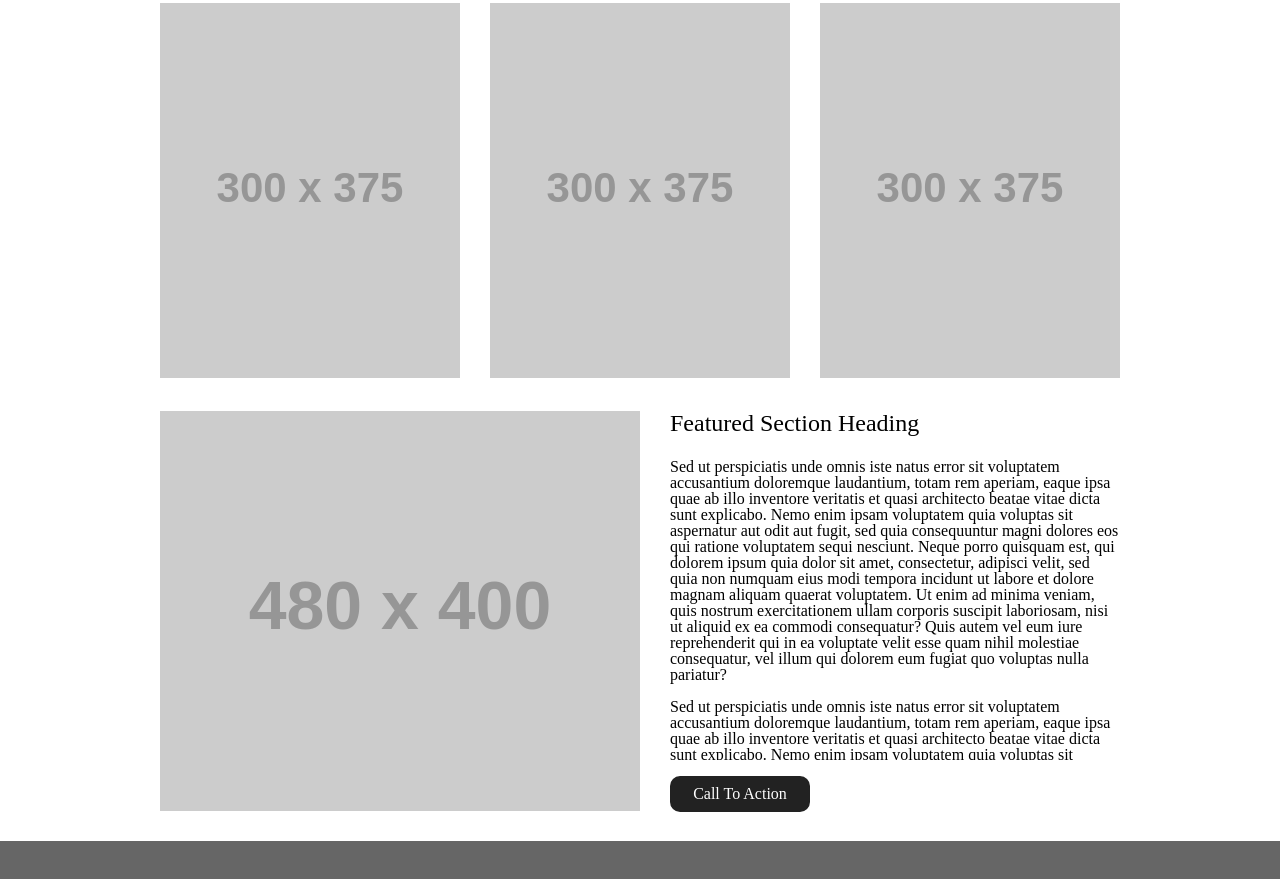
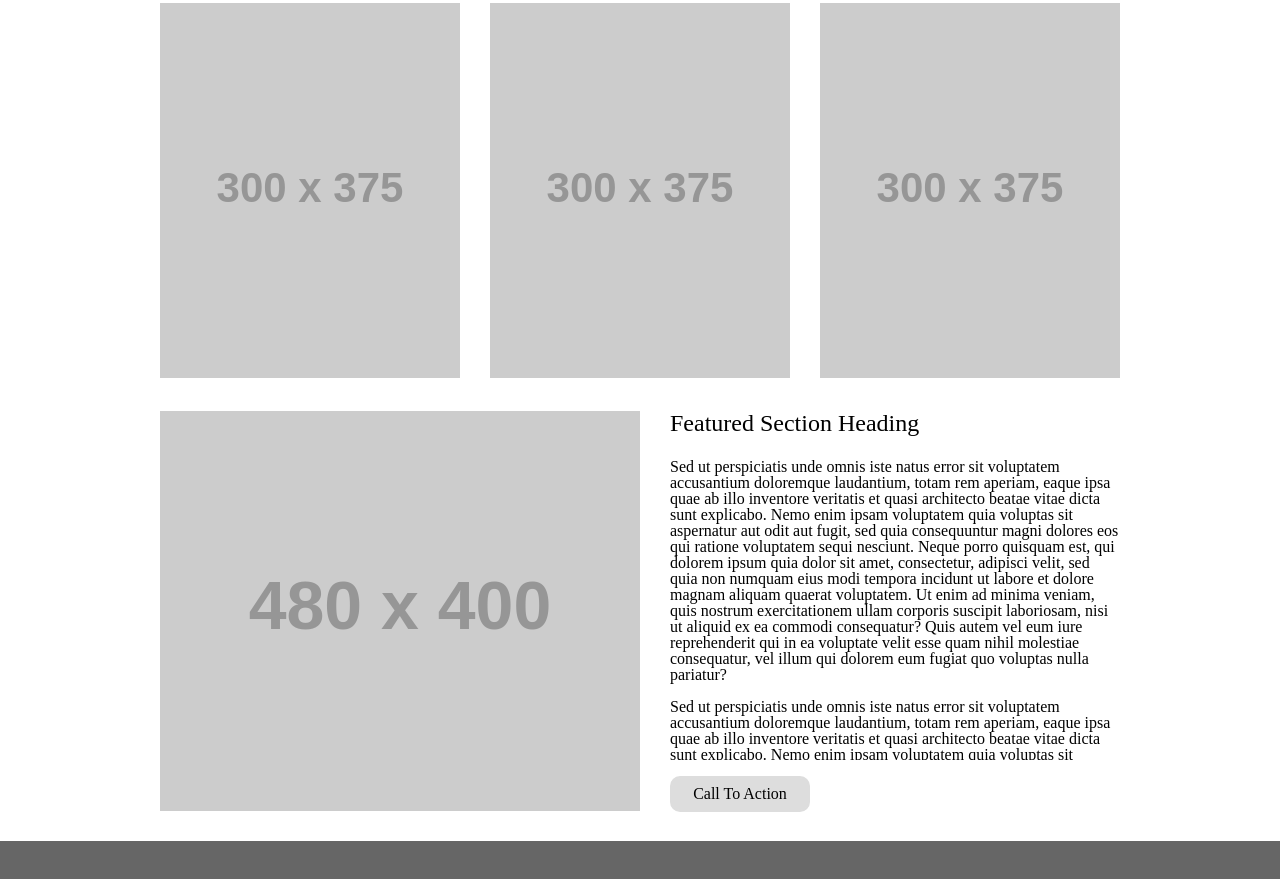
Before and after one commit to huangrkul/wirefame-exercise, a plain HTML site: page index.html in a window 1280 px wide. Shown: the part 612-1491 px from the top of the page. Drawn offline with Linux system fonts and the light colour scheme; placeholder pictures from the web are drawn by us.

Commit message:
switched cta color.

```diff
--- a/styles.css
+++ b/styles.css
@@ -86,10 +86,10 @@ section h2 {
 
 section > div > div {
   width: 120px;
-  background-color: #222222;
-  color: white;
+  background-color: #ddd;
+  color: black;
   padding: 0.5em;
-  border: 2px solid #222222;
+  border: 2px solid #ddd;
   border-radius: 10px;
   margin-top: 1em;
   transition: all 350ms ease-in-out;
@@ -97,9 +97,9 @@ section > div > div {
 
 section > div > div:hover {
   cursor: pointer;
-  background-color: #999999;
-  color: black;
-  border: 2px solid #999999;
+  background-color: #222;
+  color: white;
+  border: 2px solid #222;
 }
 
 section > div:nth-child(2) > p {
```
